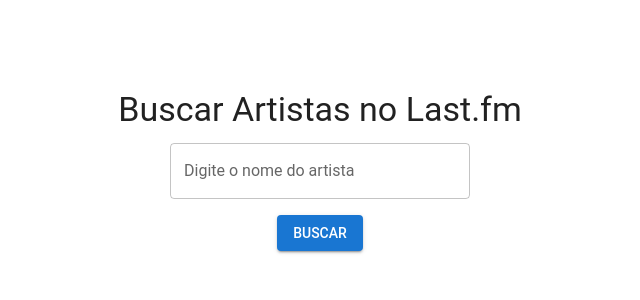
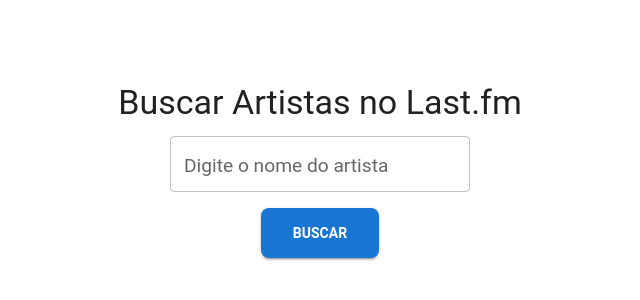
Before and after one commit to Gabvfla/Last-Fm, a React (Vite) app: page / in a window 1280 px wide. Shown: the part 250-550 px from the top of the page, without its empty margins (320-960 px from the left). Built offline with nearby package versions, Linux system fonts and the light colour scheme.

Commit message:
add melhoria no css

```diff
--- a/src/pages/ArtistPage.jsx
+++ b/src/pages/ArtistPage.jsx
@@ -1,6 +1,6 @@
-import React, { useEffect, useState } from "react";
+import React, { useEffect, useState, useMemo } from "react";
 import { useParams, useNavigate } from "react-router-dom";
-import { Box, Typography, Card, CardContent, CardMedia, Button } from "@mui/material";
+import { Box, Typography, Card, CardContent, CardMedia, Button, Grid } from "@mui/material";
 
 const ArtistPage = () => {
   const { artistName } = useParams();
@@ -65,38 +65,58 @@
     fetchArtistData();
   }, [artistName]);
 
+  const memoizedTracks = useMemo(() => tracks, [tracks]);
+
   return (
     <Box sx={{ textAlign: "center", mt: 5 }}>
       {error && <Typography color="error">{error}</Typography>}
 
       {artist && (
         <Box>
-          <Typography variant="h4">Artista: {artist}</Typography>
+          <Typography variant="h4" sx={{ mb: 2 }}>
+            Artista: {artist}
+          </Typography>
           <Typography variant="h6" sx={{ mb: 4 }}>
             Principais Músicas
           </Typography>
 
-          {tracks.map((track) => (
-            <Card key={track.name} sx={{ maxWidth: 345, margin: "20px auto" }}>
+          <Grid container spacing={4} justifyContent="center">
+            {memoizedTracks.map((track) => (
+              <Grid item xs={12} sm={6} md={4} key={track.name}>
+                <Card sx={{ maxWidth: 345, boxShadow: 3, borderRadius: 2 }}>
                   <CardMedia
                     component="img"
                     alt={track.name}
-                height="140"
+                    height="180"
                     image={track.albumImage}
+                    sx={{ objectFit: "cover" }}
                   />
-              <CardContent>
-                <Typography variant="h6">{track.name}</Typography>
+                  <CardContent sx={{ backgroundColor: "#fafafa", padding: "1.5rem" }}>
+                    <Typography variant="h6" sx={{ fontWeight: "bold" }}>
+                      {track.name}
+                    </Typography>
                     <Typography variant="body2" color="textSecondary">
                       Artista: {track.artist}
                     </Typography>
                   </CardContent>
                 </Card>
+              </Grid>
             ))}
+          </Grid>
 
           <Button
             variant="contained"
             color="primary"
-            sx={{ mt: 4 }}
+            sx={{
+              mt: 4,
+              padding: "0.8rem 2rem",
+              fontWeight: "bold",
+              borderRadius: "8px",
+              transition: "background-color 0.3s",
+              "&:hover": {
+                backgroundColor: "#1565c0",
+              },
+            }}
             onClick={() => navigate(-1)}
           >
             Voltar
--- a/src/pages/Home.jsx
+++ b/src/pages/Home.jsx
@@ -1,5 +1,5 @@
-import React, { useState } from "react";
-import { Button, TextField, Typography, Box, Card, CardContent, CardMedia } from "@mui/material";
+import React, { useState, useMemo } from "react";
+import { Button, TextField, Typography, Box, Card, CardContent, CardMedia, Grid } from "@mui/material";
 import { Link } from "react-router-dom";
 
 const Home = () => {
@@ -33,6 +33,8 @@
     }
   };
 
+  const memoizedResult = useMemo(() => result, [result]);
+
   return (
     <Box sx={{ textAlign: "center", mt: 5 }}>
       <Typography variant="h4" gutterBottom>
@@ -46,23 +48,39 @@
         onChange={(e) => setArtist(e.target.value)}
         error={!!error}
         helperText={error || ""}
-        sx={{ mb: 2, width: "300px" }}
+        sx={{
+          mb: 2,
+          width: { xs: "100%", sm: "300px" },
+          "& .MuiInputLabel-root": { fontSize: "1.2rem" },
+        }}
       />
 
       <Button
         variant="contained"
         color="primary"
         onClick={handleSearch}
-        sx={{ display: "block", margin: "0 auto" }}
+        sx={{
+          display: "block",
+          margin: "0 auto",
+          padding: "0.8rem 2rem",
+          fontWeight: "bold",
+          borderRadius: "8px",
+          transition: "background-color 0.3s",
+          "&:hover": {
+            backgroundColor: "#1565c0",
+          },
+        }}
       >
         Buscar
       </Button>
 
-      {result.length > 0 && (
+      {memoizedResult.length > 0 && (
         <Box sx={{ mt: 4 }}>
           <Typography variant="h5">Resultados:</Typography>
-          {result.map((artist) => (
-            <Card key={artist.mbid || artist.name} sx={{ maxWidth: 345, margin: "20px auto" }}>
+          <Grid container spacing={4} justifyContent="center">
+            {memoizedResult.map((artist) => (
+              <Grid item xs={12} sm={6} md={4} key={artist.mbid || artist.name}>
+                <Card sx={{ maxWidth: 345, boxShadow: 3, borderRadius: 2 }}>
                   <CardMedia
                     component="img"
                     alt={artist.name}
@@ -72,15 +90,22 @@
                         ? artist.image[2]["#text"]
                         : "https://via.placeholder.com/140"
                     }
+                    sx={{ objectFit: "cover" }}
                   />
-              <CardContent>
-                <Typography variant="h6">{artist.name}</Typography>
+                  <CardContent sx={{ backgroundColor: "#fafafa", padding: "1.5rem" }}>
+                    <Typography variant="h6" sx={{ fontWeight: "bold" }}>
+                      {artist.name}
+                    </Typography>
                     <Link to={`/artist/${artist.name}`}>
-                  <Button variant="contained" color="secondary">Ver Artista</Button>
+                      <Button variant="contained" color="secondary" sx={{ mt: 2 }}>
+                        Ver Artista
+                      </Button>
                     </Link>
                   </CardContent>
                 </Card>
+              </Grid>
             ))}
+          </Grid>
         </Box>
       )}
     </Box>
```
Lines whose indentation alone changed are shown as unchanged.
